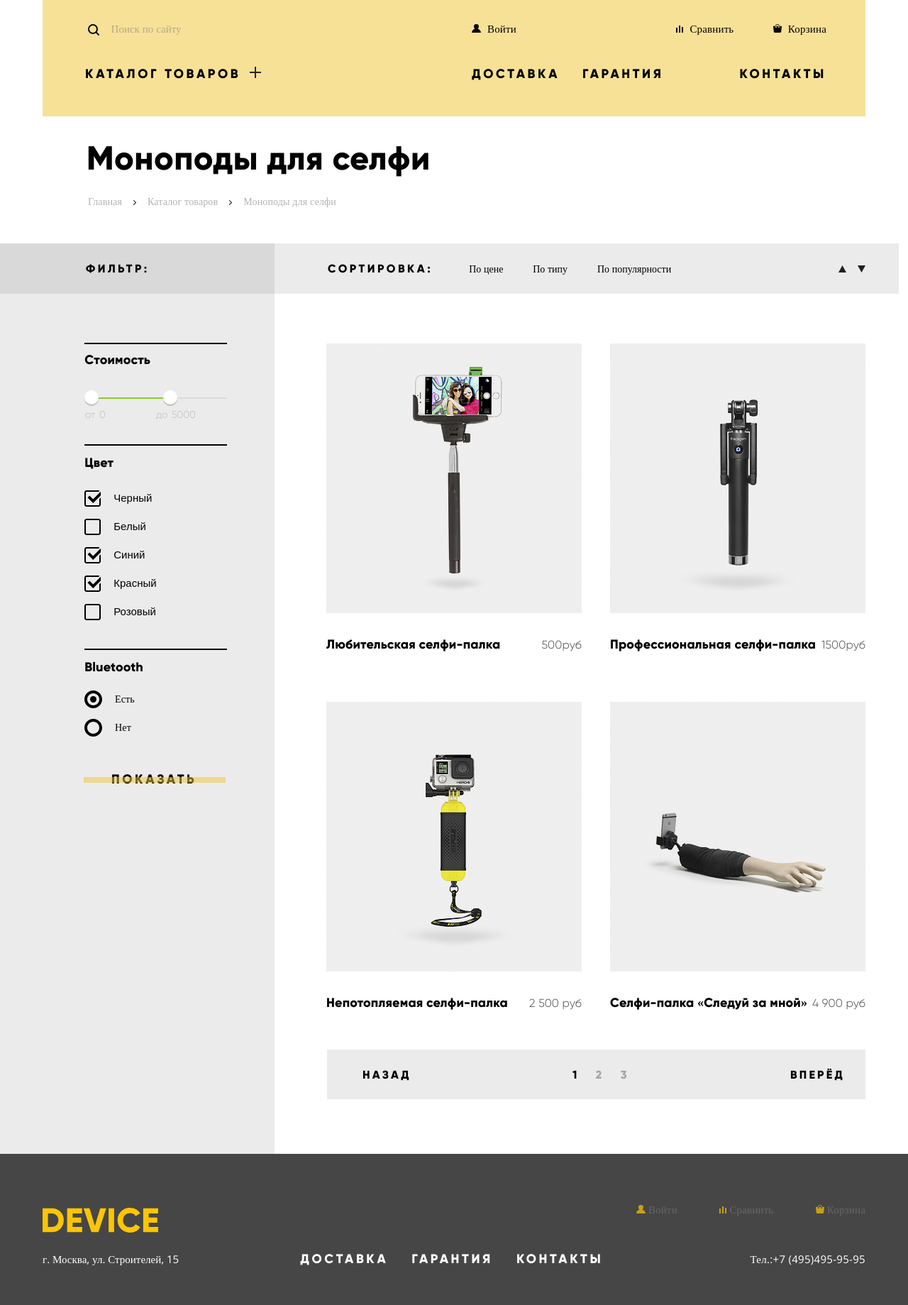
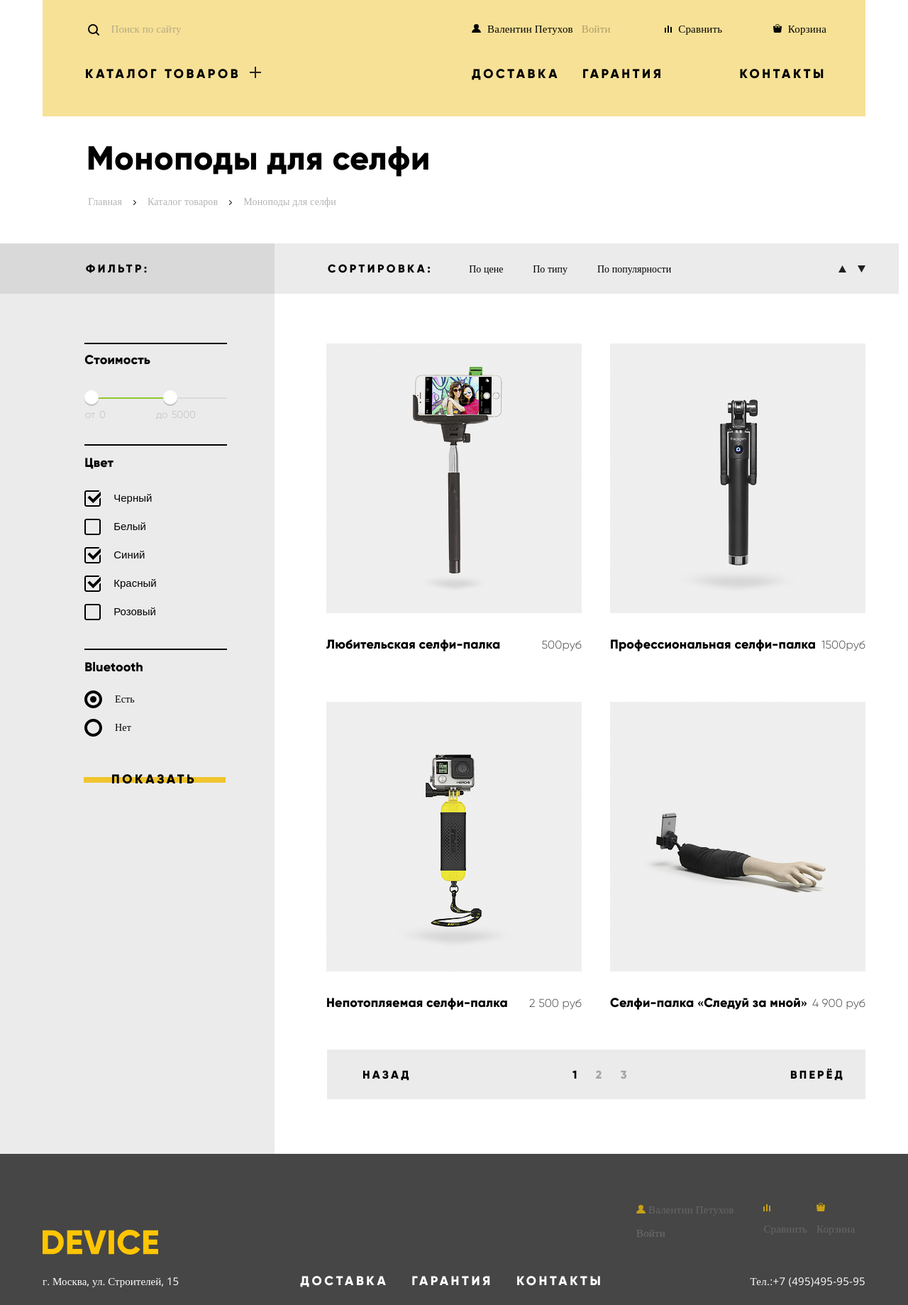
Before and after one commit to Egor18032019/782001-device-26, a plain HTML site: page catalogMonopod.html in a window 1280 px wide. Shown: the part 61-1900 px from the top of the page at 71% size. Drawn offline with nearby package versions, Linux system fonts and the light colour scheme.

Commit message:
ФИО в каталоге моноподов

```diff
--- a/catalogMonopod.html
+++ b/catalogMonopod.html
@@ -31,7 +31,8 @@
                           d="M.032 12h12.937c-.163-2.643-2.074-4.837-4.671-5.543a3.47 3.47 0 0 0 1.687-2.972 3.485 3.485 0 0 0-6.97 0c0 1.264.68 2.361 1.688 2.972C2.106 7.163.194 9.357.032 12z" />
                       </svg>
                     </span>
-                    Войти</a>
+                 <span class="login-name">Войти</span>
+                  </a>
                 </li>
                 <li class="header-contrast">
                   <a href="#"><span>
@@ -238,9 +239,7 @@
             </li>
             <li class="monopod monopod-new">
               <p class="monopod-image">
-
                 <img src="img/item-4-jpg.png" class="item-4jpg">
-
               </p>
               <h3 class="monopod-type">
                 <a href="#">Селфи-палка «Следуй за мной»
@@ -290,7 +289,9 @@
                       d="M.032 12h12.937c-.163-2.643-2.074-4.837-4.671-5.543a3.47 3.47 0 0 0 1.687-2.972 3.485 3.485 0 0 0-6.97 0c0 1.264.68 2.361 1.688 2.972C2.106 7.163.194 9.357.032 12z" />
                   </svg>
                 </span>
-                Войти</a></li>
+                Валентин Петухов
+               <span class="name">Войти</span>
+              </a></li>
             <li class="footer-contrast">
               <a href="#"><span>
                   <svg width="10" height="10" viewBox="0 0 10 10">
--- a/css/style.css
+++ b/css/style.css
@@ -66,10 +66,8 @@ a {
   height: 8px;
   bottom: 9px;
   right: -35px;
-  background-color: #f0c52e;
-  opacity: 0.5;
-
-  z-index: 1;
+  background-color: rgb(240, 196, 46);
+  z-index: -1;
 }
 
 header.container {
@@ -153,20 +151,28 @@ header.container {
   padding-right: 5px;
 }
 
-/* .header-login::before {
-  content: "";
-  width: 13px;
-  height: 12px;
-  display: inline-block;
-  vertical-align: middle;
+.login-name {
+  font-family: 'Open Sans';
+  font-size: 15px;
+  font-weight: 300;
+  font-style: normal;
+  font-stretch: normal;
+  line-height: 2;
+  letter-spacing: 0.15px;
+  text-align: left;
+  color: rgba(0, 0, 0, 0.3);
+}
+.header-login .login-name::before {
+  content: "Валентин Петухов";
+  width: 132px;
+  color:black;
   margin-right: 0.8em;
-  background-image: url("../img/user.svg");
-  background-repeat: no-repeat;
-} */
-
+}
+
+/*
 .header-contrast {
   padding-left: 170px;
-}
+} */
 
 .header-servis {
   display: flex;
@@ -745,8 +751,8 @@ header.container {
 
 /* TODO:
 перенсти фокус с ли на а - немогу это сделать
-1. как делать катаклог товаров ?
-
+1. как делать каталог товаров ?
+2. бутоны на карточках товара - как убрать задний фон ? и остальное
 
 */
 
@@ -913,6 +919,18 @@ section .contacts-about {
   width: 363px;
 }
 
+.name {
+  font-family: 'OpenSans';
+  font-size: 15px;
+  font-weight: 300;
+  font-style: normal;
+  font-stretch: normal;
+  line-height: 2;
+  letter-spacing: 0.15px;
+  text-align: left;
+  color: rgba(255, 255, 255, 0.3);
+}
+
 .footer-top-logo {
   fill: rgb(255, 197, 0);
   margin-right: auto;
@@ -1000,8 +1018,9 @@ section .contacts-about {
 .footer-htmlacademy:hover {
   fill: rgb(181, 146, 28);
 }
+
 .footer-htmlacademy:focus {
-  fill: rgb(125,108, 48);
+  fill: rgb(125, 108, 48);
 }
 
 .footer-navi span {
@@ -1421,6 +1440,7 @@ main h1 {
 
 .show {
   display: none;
+  position: relative;
   padding: 0;
   font-family: "Gilroy";
   text-transform: uppercase;
@@ -1430,7 +1450,19 @@ main h1 {
   font-weight: 800;
   letter-spacing: 3.6px;
   text-align: center;
-  color: #000000
+  color: #000000;
+  z-index: 1;
+}
+
+.show::before {
+  content: "";
+  position: absolute;
+  width: 200px;
+  height: 8px;
+  bottom: 8px;
+  right: -15px;
+  background-color: rgb(240, 196, 46);
+  z-index: -1;
 }
 
 .point {
@@ -1445,12 +1477,14 @@ main h1 {
   opacity: 0.4;
 }
 
+
 .monopod .point,
 .monopod .show {
   width: 160px;
   margin-bottom: 33px;
   border: none;
 }
+
 
 .monopod .actions {
   position: absolute;
@@ -1712,15 +1746,12 @@ main h1 {
 
 .monopod:hover {
   opacity: 0.7;
-
 }
 
 .monopod:hover .show,
 .monopod:hover .point {
   display: block;
 }
-
-
 
 .monopod-type {
   font-family: "Gilroy";
```
